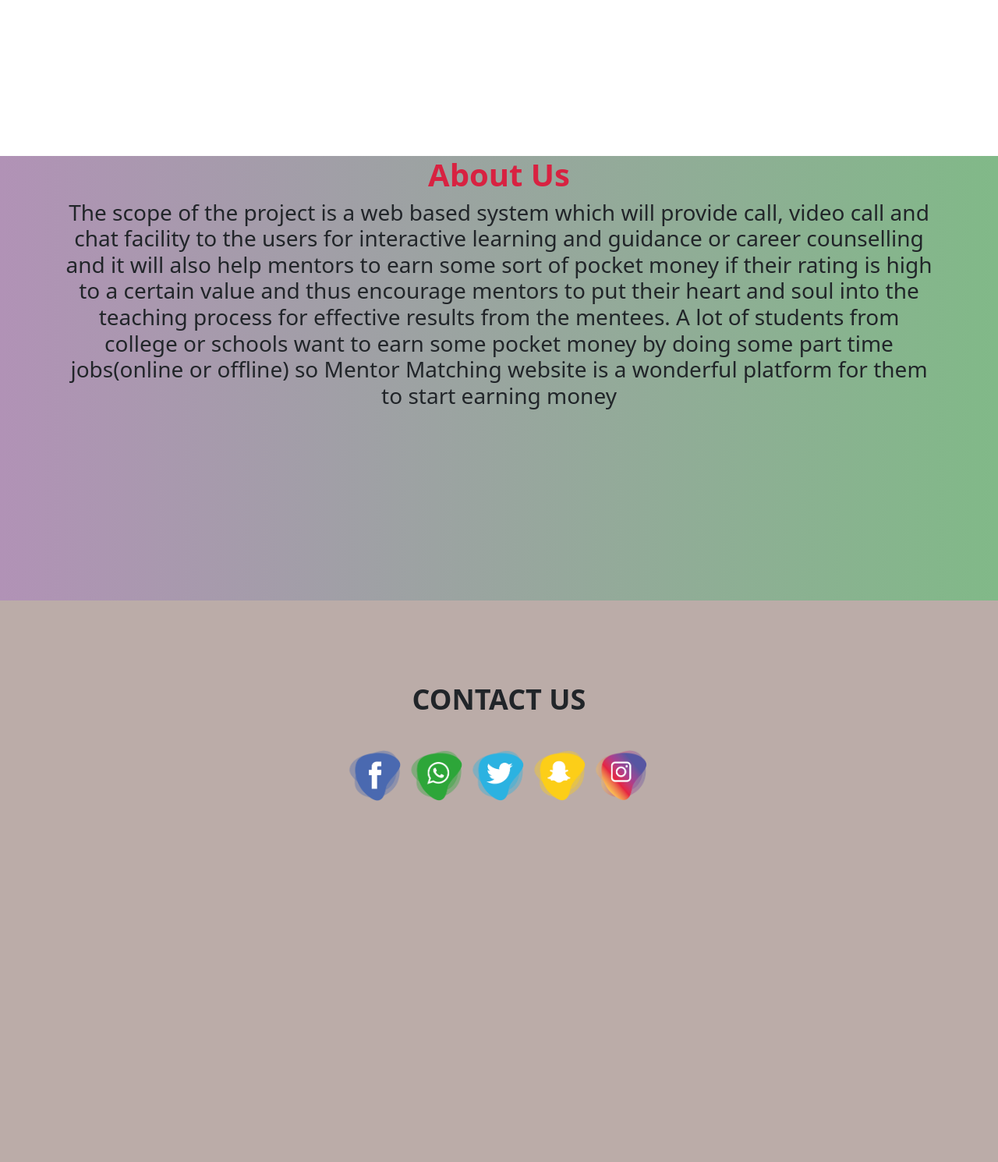
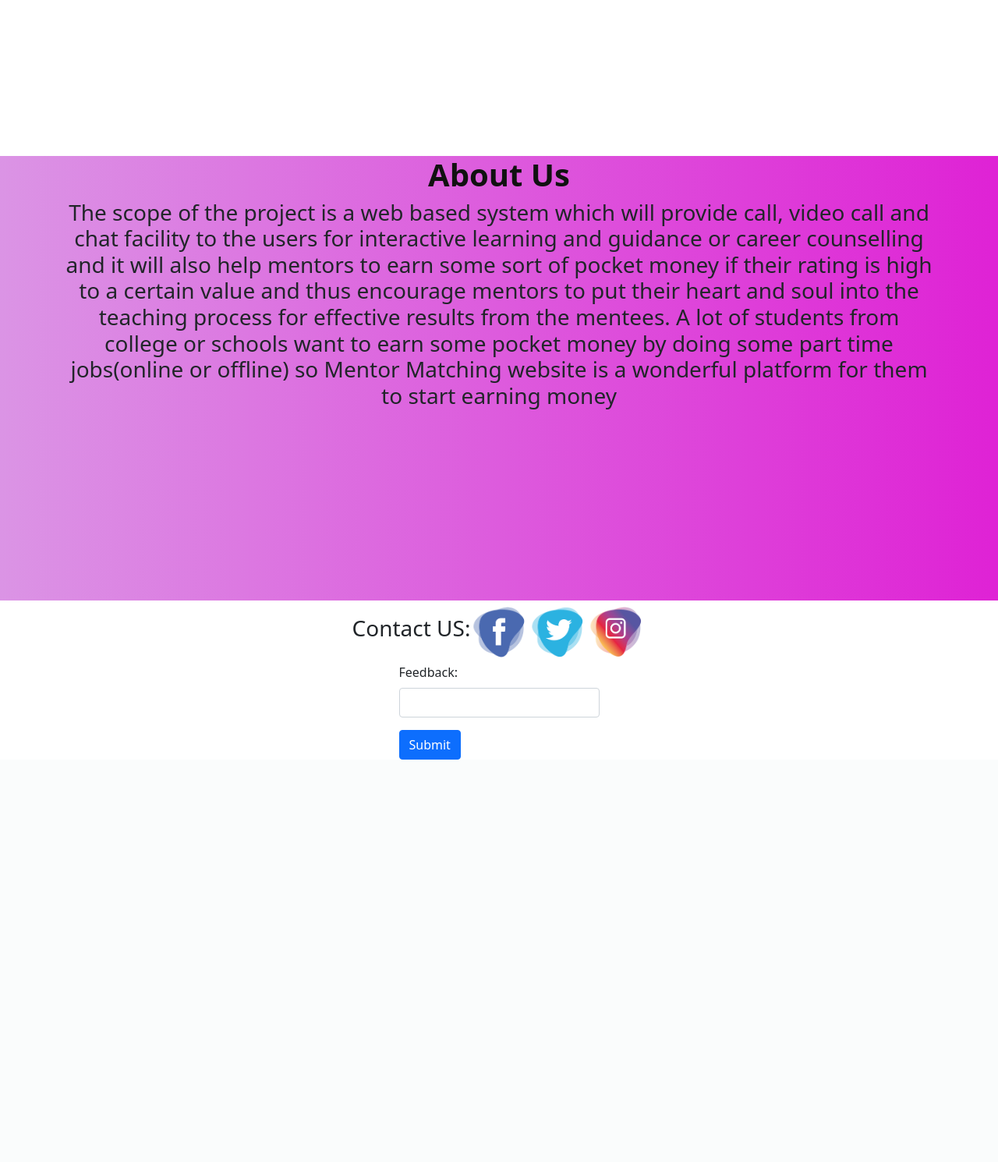
Before and after one commit to sidd-bash/MentorShala, a Node server app: page /index.html in a window 1280 px wide. Shown: the part 2396-3886 px from the top of the page at 78% size. After the commit the page ends 3370 px from the top, so only its background shows below. Run offline with Node 20, Linux system fonts and the light colour scheme; some libraries are stand-ins or nearby versions.

Commit message:
index.html

```diff
--- a/CSS/home.css
+++ b/CSS/home.css
@@ -316,10 +316,10 @@ img:hover{
     background: #f8f9fa;
     padding-bottom: 50px;
     padding-top: auto;
-    background: linear-gradient(to right, #b192b6, #81b988);
+    background: linear-gradient(to right, #db94e5, #df22d5);
 }
 #about-us .title{
-  color:rgb(216, 34, 65);
+  color:rgb(17, 17, 17);
 }
 /* Contact Us */
 #social-media{
@@ -331,6 +331,10 @@ img:hover{
   font-weight: 600;
   margin-bottom: 30px;
 }
+.icons{
+  margin: 0rem 10rem;
+  align-items: center;
+}
 .icons img{
   width: 75px;
   transition: 0.5s;
@@ -338,6 +342,7 @@ img:hover{
 .icons a:hover img{
   transform: translateY(-10px);
 }
+
 
 /* Footer image */
 #footer{
--- a/index.html
+++ b/index.html
@@ -193,18 +193,27 @@
       </div>
     </div>
   </section>
-  <section id="social-media">
-    <div class="container text-center">
-      <p>CONTACT US</p>
-      <div class="icons">
-        <a href="#"><img src="images/facebook-icon.png"></a>
-        <a href="#"><img src="images/whatsapp-icon.png"></a>
-        <a href="#"><img src="images/twitter-icon.png"></a>
-        <a href="#"><img src="images/snapchat-icon.png"></a>
-        <a href="#"><img src="images/instagram-icon.png"></a>
-      </div>
+
+  <footer>
+
+    <div class="d-flex justify-content-center icons">
+      <h3>Contact US: </h3>
+      <a href="#"><img src="images/facebook-icon.png"></a>
+      <a href="#"><img src="images/twitter-icon.png"></a>
+
+      <a href="#"><img src="images/instagram-icon.png"></a>
     </div>
-  </section>
+    <div class="d-flex justify-content-center icons">
+
+      <form>
+        <div class="mb-3">
+          <label for="exampleInputEmail1" class="form-label">Feedback: </label>
+          <input type="email" class="form-control" id="exampleInputEmail1" aria-describedby="emailHelp">
+        </div>
+        <button type="submit" class="btn btn-primary">Submit</button>
+      </form>
+    </div>
+  </footer>
   <script>
     function showchatf() {
       if(document.getElementById("chatf").style.display == "block"){
```
